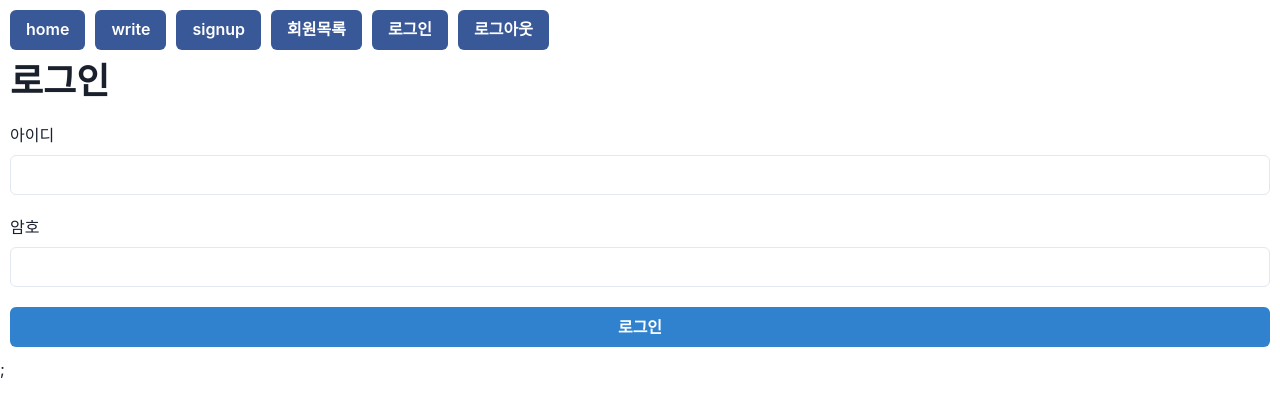
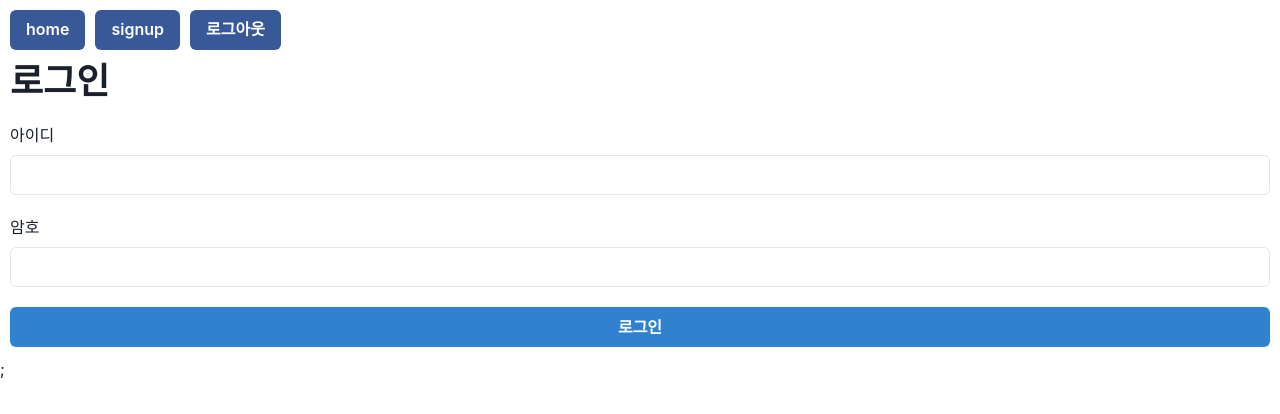
Before and after one commit to Nighteast/pjr1-fe, a React (Create React App) app: page /login in a window 1280 px wide. Shown: the top 414 px of the page. Built offline with nearby package versions, Linux system fonts and the light colour scheme; no server answers.

Commit message:
로그인 여부에 따라 navbar 버튼 출력 결정

```diff
--- a/src/component/NavBar.js
+++ b/src/component/NavBar.js
@@ -28,21 +28,31 @@ export function NavBar() {
       <Button colorScheme="facebook" onClick={() => navigate("/")}>
         home
       </Button>
+      {isAuthenticated() && (
         <Button colorScheme="facebook" onClick={() => navigate("/write")}>
           write
         </Button>
+      )}
+      {isAuthenticated() || (
         <Button colorScheme="facebook" onClick={() => navigate("/signup")}>
           signup
         </Button>
+      )}
+      {isAuthenticated() && (
         <Button colorScheme="facebook" onClick={() => navigate("/member/list")}>
           회원목록
         </Button>
+      )}
+      {isAuthenticated || (
         <Button colorScheme="facebook" onClick={() => navigate("/login")}>
           로그인
         </Button>
+      )}
+      {isAuthenticated && (
         <Button colorScheme="facebook" onClick={handleLogout}>
           로그아웃
         </Button>
+      )}
     </Flex>
   );
 }
```
Lines whose indentation alone changed are shown as unchanged.
